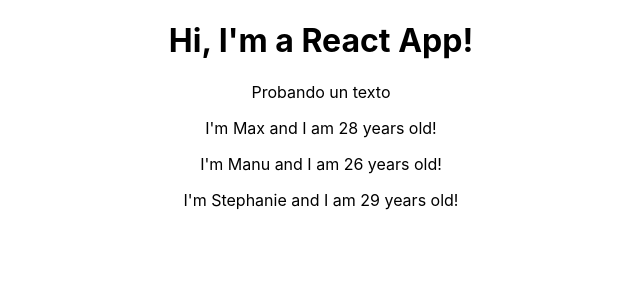
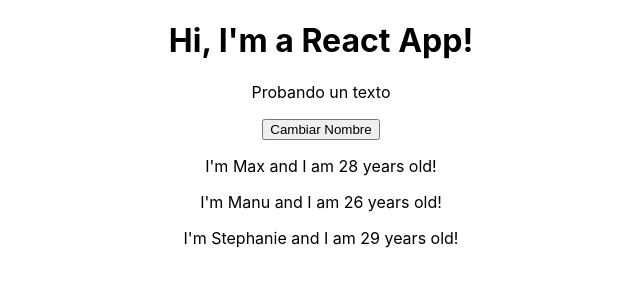
Before and after one commit to mattid89/react-course, a React (Create React App) app: page / in a window 1280 px wide. Shown: the top 300 px of the page, without its empty margins (319-959 px from the left). Built offline with nearby package versions, Linux system fonts and the light colour scheme.

Commit message:
jugando con el map para enlistar un array

```diff
--- a/src/App.css
+++ b/src/App.css
@@ -36,3 +36,23 @@
     transform: rotate(360deg);
   }
 }
+
+.card-wrapper {
+  display: flex;
+  justify-content: center;
+  flex-wrap: wrap;
+}
+
+.card {
+  box-shadow: 0 4px 8px 0 rgba(0,0,0,0.2);
+  transition: 0.3s;
+  width: 40%;
+}
+
+.card:hover {
+  box-shadow: 0 8px 16px 0 rgba(0,0,0,0.2);
+}
+
+.container {
+  padding: 2px 16px;
+}
--- a/src/App.js
+++ b/src/App.js
@@ -1,20 +1,43 @@
-import React from 'react';
+import React, { Component } from 'react';
 // import logo from './logo.svg';
 import './App.css';
 import Person from './Person/Person';
 
-function App() {
+class App extends Component {
+  state = {
+    persons: [
+      { name: 'Max', age: 28 },
+      { name: 'Manu', age: 26 },
+      { name: 'Stephanie', age: 29 }
+    ]
+  }
+
+  render() {
     return (
       <div className="App">
         <h1>Hi, I'm a React App!</h1>
         <p>Probando un texto</p>
-      <Person name="Max" age="28" />
-      <Person name="Manu" age="26">
-        My Hobbies: Racing
-      </Person>
-      <Person name="Stephanie" age="29" />
+        <button>Cambiar Nombre</button>
+        <Person name={this.state.persons[0].name} age={this.state.persons[0].age} />
+        <Person name={this.state.persons[1].name} age={this.state.persons[1].age} />
+        <Person name={this.state.persons[2].name} age={this.state.persons[2].age} />
+
+        {/* <div className="card-wrapper">
+          {this.state.persons.map( person => {
+            return (
+              <div className="card">
+                <div className="container">
+                  <h4><b>{person.name}</b></h4>
+                  <p>Profesión: Architect & Engineer</p>
+                  <p>Edad: {person.age}</p>
+                </div>
+              </div>
+            )
+          })}
+        </div> */}
       </div>
     );
+  };
   // React.createElement('div', {className: 'App'}, React.createElement('h1', null, 'Ahora si anda...'))
 }
 
--- a/src/Person/Person.js
+++ b/src/Person/Person.js
@@ -1,7 +1,11 @@
 import React from 'react';
 
 const person = (props) => {
-    return <p>I'm { props.name } and I am { props.age } years old!</p>
-}
+    return (
+        <div>
+            <p>I'm { props.name } and I am { props.age } years old!</p>
+            <p>{ props.children }</p>
+        </div>
+    )}
 
 export default person;
```
Lines whose indentation alone changed are shown as unchanged.
